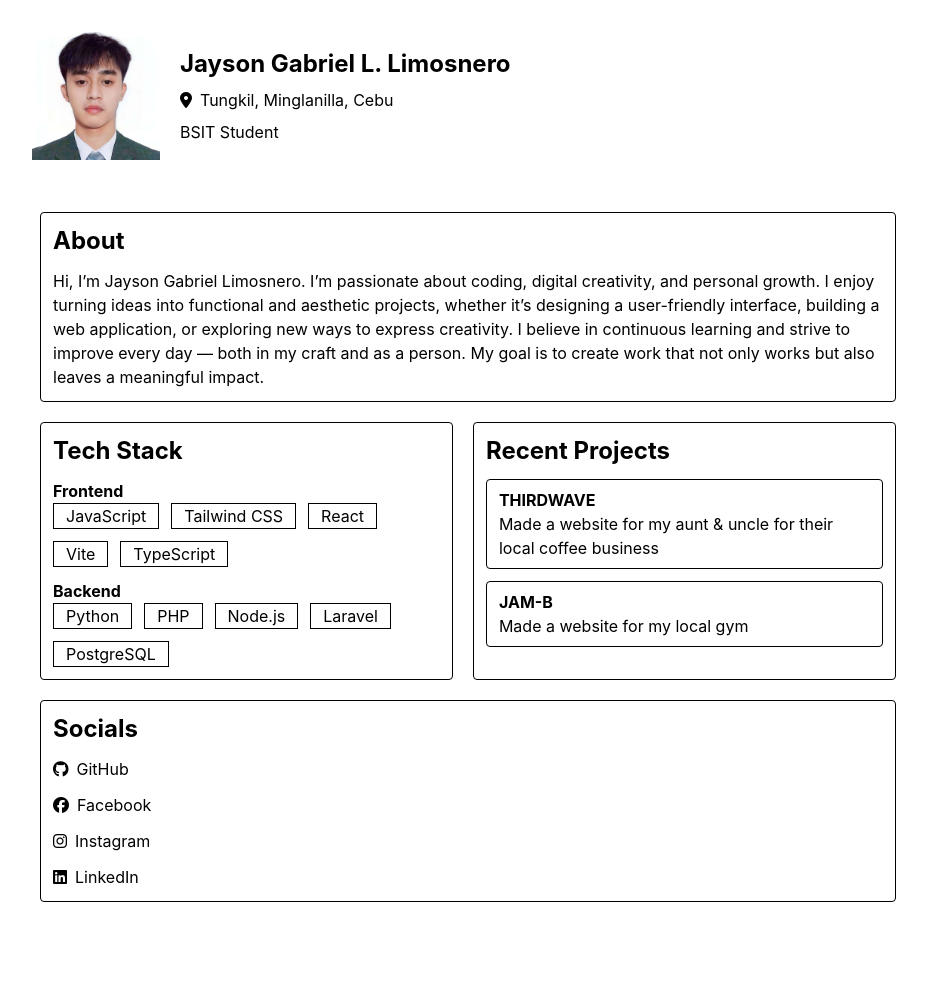
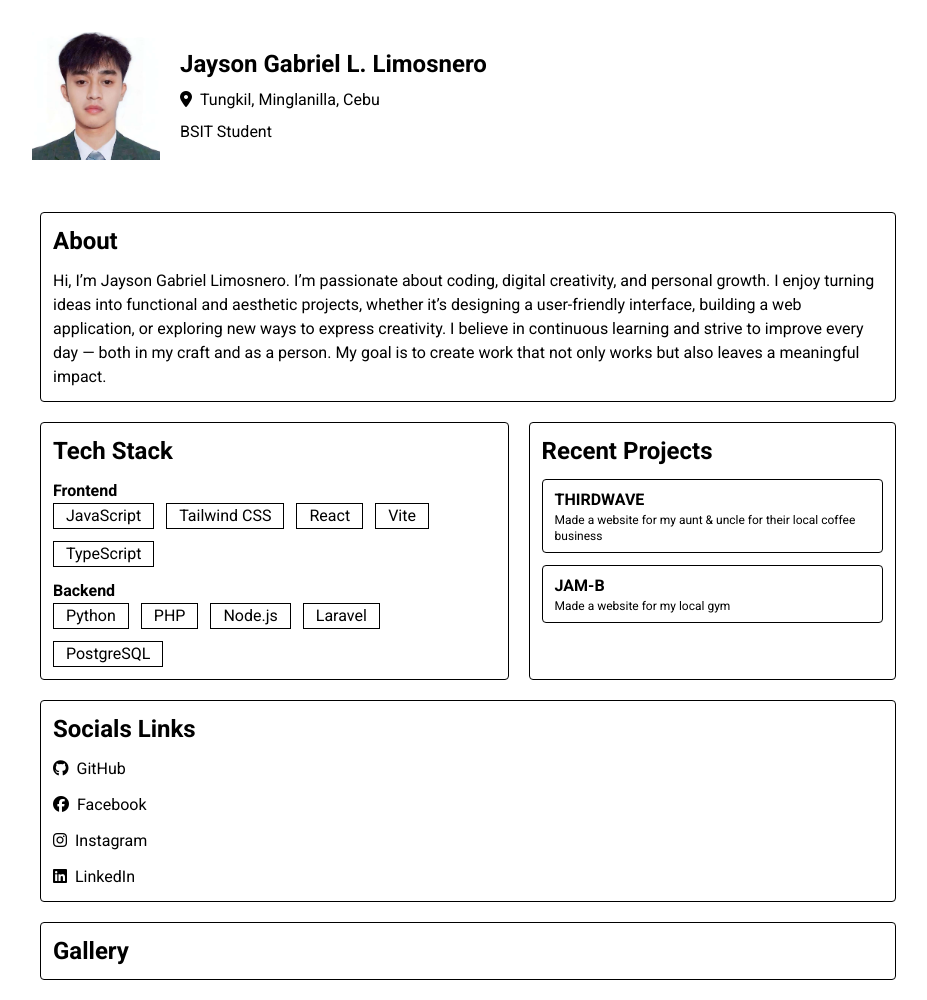
Before and after one commit to Sonix-J/Portfolio---Sonix-J, a website built with Vite: page index.html in a window 1280 px wide. Shown: the whole page, without its empty margins (172-1099 px from the left). Before the commit the page ends 922 px from the top, so only its background shows below. Built offline with nearby package versions, Linux system fonts and the light colour scheme.

Commit message:
changed font style

```diff
--- a/index.html
+++ b/index.html
@@ -9,6 +9,12 @@
       src="https://kit.fontawesome.com/a40516ba7e.js"
       crossorigin="anonymous"
     ></script>
+    <link rel="preconnect" href="https://fonts.googleapis.com" />
+    <link rel="preconnect" href="https://fonts.gstatic.com" crossorigin />
+    <link
+      href="https://fonts.googleapis.com/css2?family=Merriweather+Sans:ital,wght@0,300..800;1,300..800&family=Poppins:ital,wght@0,100;0,200;0,300;0,400;0,500;0,600;0,700;0,800;0,900;1,100;1,200;1,300;1,400;1,500;1,600;1,700;1,800;1,900&family=Roboto:ital,wght@0,100..900;1,100..900&family=Rubik:ital,wght@0,300..900;1,300..900&display=swap"
+      rel="stylesheet"
+    />
   </head>
   <body>
     <div class="flex flex-col max-w-4xl mx-auto">
@@ -78,7 +84,7 @@
               class="border rounded px-3 py-2 block"
             >
               <h3 class="font-bold">THIRDWAVE</h3>
-              <p>
+              <p class="text-xs">
                 Made a website for my aunt & uncle for their local coffee
                 business
               </p>
@@ -90,14 +96,14 @@
               class="border rounded px-3 py-2 block"
             >
               <h3 class="font-bold">JAM-B</h3>
-              <p>Made a website for my local gym</p>
+              <p class="text-xs">Made a website for my local gym</p>
             </a>
           </div>
         </div>
 
         <!-- Socials -->
         <div class="flex flex-col border rounded p-3 gap-3">
-          <h2 class="text-2xl font-bold">Socials</h2>
+          <h2 class="text-2xl font-bold">Socials Links</h2>
           <a
             href="https://github.com/Sonix-J"
             target="_blank"
@@ -123,6 +129,10 @@
             ><span><i class="fa-brands fa-linkedin"></i></span>LinkedIn</a
           >
         </div>
+        <!-- Gallery -->
+        <div class="flex flex-col border rounded p-3 gap-3">
+          <h2 class="text-2xl font-bold">Gallery</h2>
+        </div>
       </div>
     </div>
     <script type="module" src="/src/main.js"></script>
--- a/src/style.css
+++ b/src/style.css
@@ -1 +1,5 @@
 @import "tailwindcss";
+
+body {
+  font-family: 'Roboto', sans-serif;
+}
```
